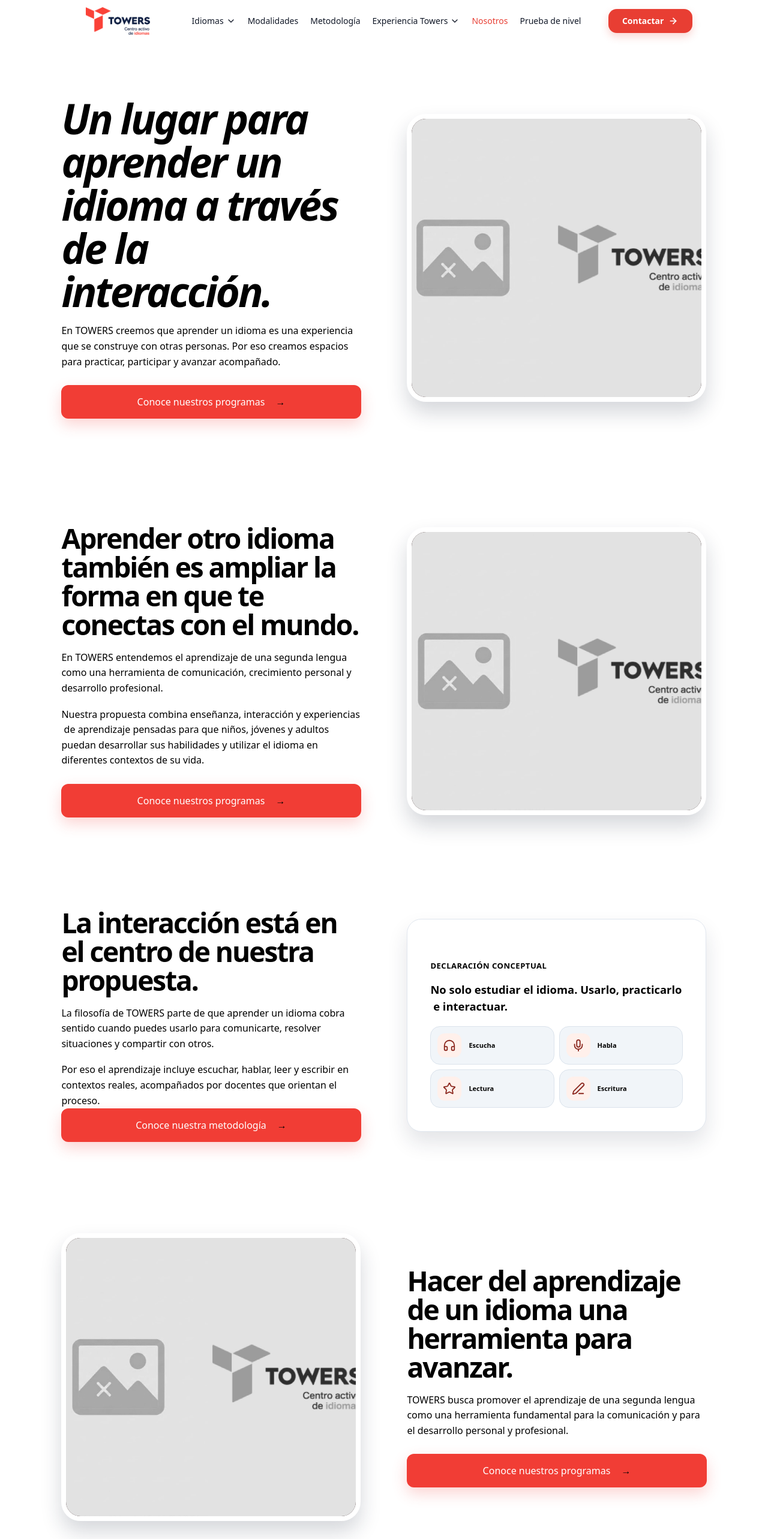
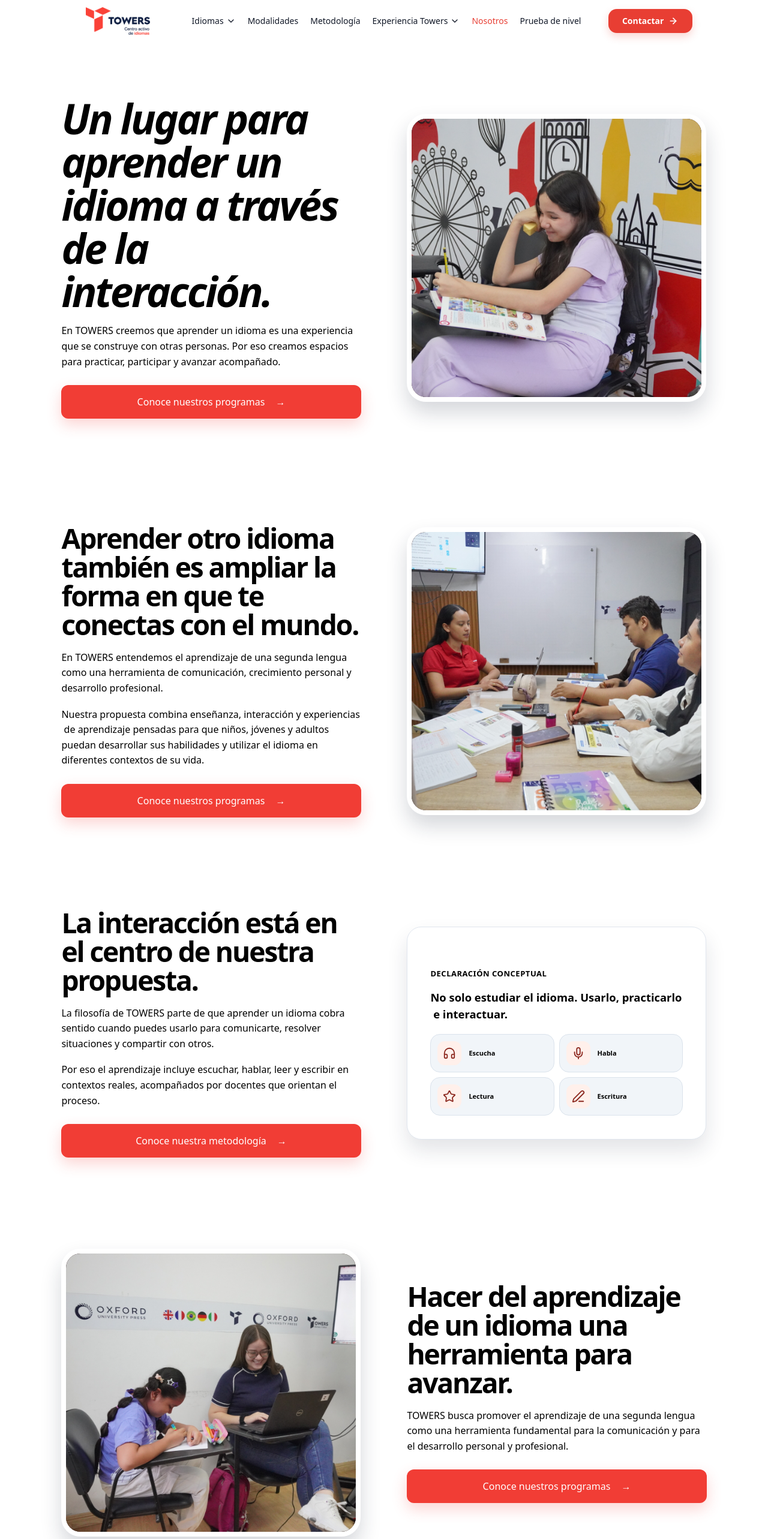
Before and after one commit to JuanCaicedo1024/Towers, a React (Vite) app: page /nosotros in a window 1280 px wide. Shown: the top 2566 px of the page at 60% size. Built offline with nearby package versions, Linux system fonts and the light colour scheme.

Commit message:
Apartado de Nosotro terminados

```diff
--- a/src/index.css
+++ b/src/index.css
@@ -2579,6 +2579,10 @@ html,
   padding: 16px 30px;
 }
 
+.about-page .experience-button--orange span {
+  color: #fff;
+}
+
 .experience-button--orange:hover {
   background: #df3029;
   box-shadow: 0 14px 28px rgb(241 61 53 / 30%);
--- a/src/sections/About/AboutHero.jsx
+++ b/src/sections/About/AboutHero.jsx
@@ -1,6 +1,5 @@
 import AnimatedText from '@/components/ui/AnimatedText';
 import { Link } from 'react-router-dom'
-import { Eyebrow, SectionHeading } from './AboutShared'
 
 function AboutHero() {
   return (
@@ -18,7 +17,7 @@ function AboutHero() {
             </div>
           </div>
           <div className="about-hero-image">
-            <img src="/images/Sinfoto.png" alt="Espacio de aprendizaje Towers" />
+            <img src="/images/TOWERS/TOWERS/fotos/DSC06670.jpg.jpeg" alt="Estudiante de Towers practicando en clase" />
           </div>
         </div>
       </div>
--- a/src/sections/About/AboutIdentity.jsx
+++ b/src/sections/About/AboutIdentity.jsx
@@ -16,7 +16,7 @@ function AboutIdentity() {
           </div>
         </div>
         <div className="about-identity-image">
-          <img src="/images/Sinfoto.png" alt="Experiencia de aprendizaje Towers" />
+          <img src="/images/TOWERS/TOWERS/fotos/DSC06704.jpg.jpeg" alt="Estudiantes de Towers trabajando en clase" />
         </div>
       </div>
     </section>
--- a/src/sections/About/AboutProposal.jsx
+++ b/src/sections/About/AboutProposal.jsx
@@ -19,7 +19,9 @@ function AboutProposal() {
           <h2><AnimatedText>La interacción está en el centro de nuestra propuesta.</AnimatedText></h2>
           <p><AnimatedText>La filosofía de TOWERS parte de que aprender un idioma cobra sentido cuando puedes usarlo para comunicarte, resolver situaciones y compartir con otros.</AnimatedText></p>
           <p><AnimatedText>Por eso el aprendizaje incluye escuchar, hablar, leer y escribir en contextos reales, acompañados por docentes que orientan el proceso.</AnimatedText></p>
-          <Link className="experience-button experience-button--orange" to="/metodologia">Conoce nuestra metodología <span aria-hidden="true">→</span></Link>
+          <div className="experience-actions">
+            <Link className="experience-button experience-button--orange" to="/metodologia">Conoce nuestra metodología <span aria-hidden="true">→</span></Link>
+          </div>
         </div>
         <div className="methodology-card methodology-card--quote about-proposal-card">
           <Eyebrow>Declaración conceptual</Eyebrow>
--- a/src/sections/About/AboutPurpose.jsx
+++ b/src/sections/About/AboutPurpose.jsx
@@ -1,13 +1,12 @@
 import AnimatedText from '@/components/ui/AnimatedText';
 import { Link } from 'react-router-dom'
-import { Eyebrow, SectionHeading } from './AboutShared'
 
 function AboutPurpose() {
   return (
     <section className="experience-light">
       <div className="experience-container experience-split about-purpose-split">
         <div className="about-purpose-image">
-          <img src="/images/Sinfoto.png" alt="Aprendizaje en acción en Towers" />
+          <img src="/images/TOWERS/TOWERS/fotos/DSC06675.jpg.jpeg" alt="Docente acompañando a una estudiante durante su aprendizaje" />
         </div>
         <div className="about-purpose-copy">
 
--- a/src/sections/About/AboutVision.jsx
+++ b/src/sections/About/AboutVision.jsx
@@ -1,6 +1,5 @@
 import AnimatedText from '@/components/ui/AnimatedText';
 import { Link } from 'react-router-dom'
-import { Eyebrow, SectionHeading } from './AboutShared'
 
 function AboutVision() {
   return (
@@ -16,7 +15,7 @@ function AboutVision() {
           </div>
         </div>
         <div className="about-vision-image">
-          <img src="/images/Sinfoto.png" alt="Visión educativa de Towers" />
+          <img src="/images/TOWERS/TOWERS/fotos/DSC06711.jpg.jpeg" alt="Estudiantes de Towers aprendiendo con acompañamiento docente" />
         </div>
       </div>
     </section>
```
